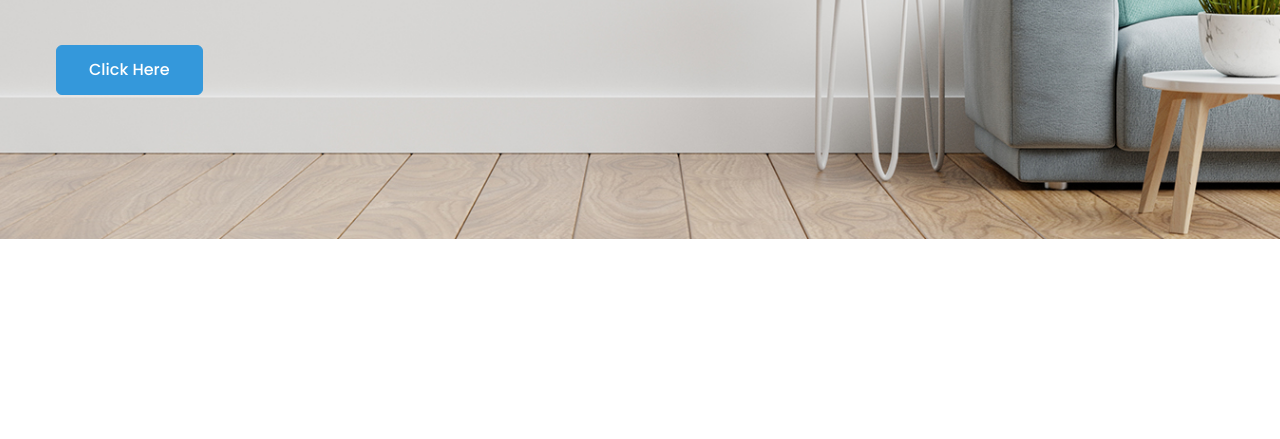
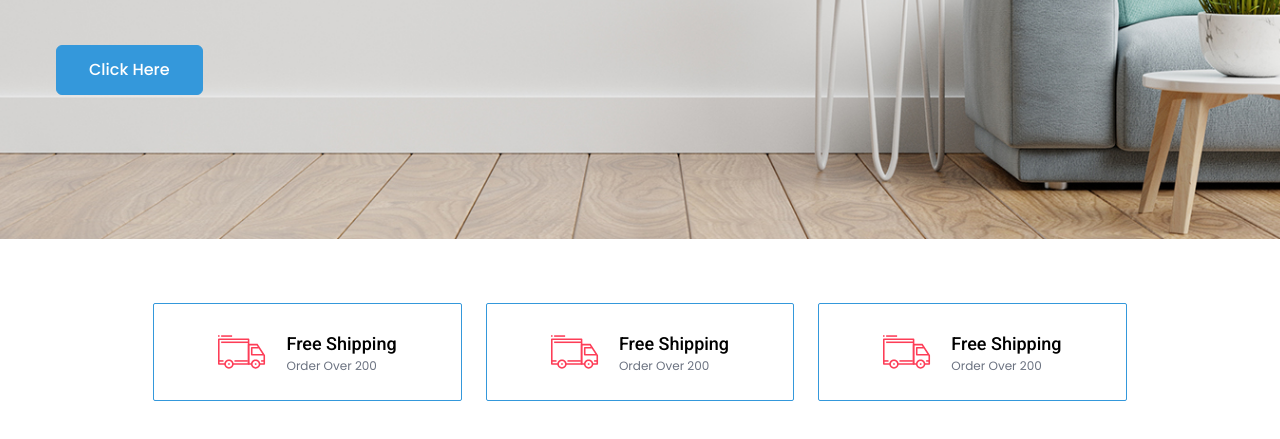
Before and after one commit to mdshajibazher/tailwind-ecom-design, a website: page index.html in a window 1280 px wide. Shown: the part 469-908 px from the top of the page. Before the commit the page ends 800 px from the top, so only its background shows below. Drawn offline with Linux system fonts and the light colour scheme.

Commit message:
feature area completed

```diff
--- a/index.html
+++ b/index.html
@@ -116,5 +116,43 @@
   </div>
   <!-- Banner End -->
 
+  <!-- Feature Start -->
+
+  <div class="container py-16">
+        <div class="w-10/12 grid grid-cols-3 gap-6 mx-auto justify-center">
+          <!-- Single feature start-->
+            <div class="border border-primary rounded-sm px-3 py-6 flex justify-center items-center gap-5">
+              <img src="images/icons/delivery-van.svg" alt="" class="w-12 h-12 object-contain">
+              <div>
+                <h4 class="font-medium capitalize text-lg">Free Shipping</h4>
+                <p class="text-gray-500 text-xs">Order Over 200</p>
+              </div>
+            </div>
+          <!-- End Single feature -->
+
+          <!-- Single feature start-->
+          <div class="border border-primary rounded-sm px-3 py-6 flex justify-center items-center gap-5">
+            <img src="images/icons/delivery-van.svg" alt="" class="w-12 h-12 object-contain">
+            <div>
+              <h4 class="font-medium capitalize text-lg">Free Shipping</h4>
+              <p class="text-gray-500 text-xs">Order Over 200</p>
+            </div>
+          </div>
+        <!-- End Single feature -->
+
+          <!-- Single feature start-->
+            <div class="border border-primary rounded-sm px-3 py-6 flex justify-center items-center gap-5">
+              <img src="images/icons/delivery-van.svg" alt="" class="w-12 h-12 object-contain">
+              <div>
+                <h4 class="font-medium capitalize text-lg">Free Shipping</h4>
+                <p class="text-gray-500 text-xs">Order Over 200</p>
+              </div>
+            </div>
+          <!-- End Single feature -->
+
+        </div>
+  </div>
+
+  <!-- Feature End -->
 </body>
 </html>
```
Also changed, not shown: dist/output.css.
